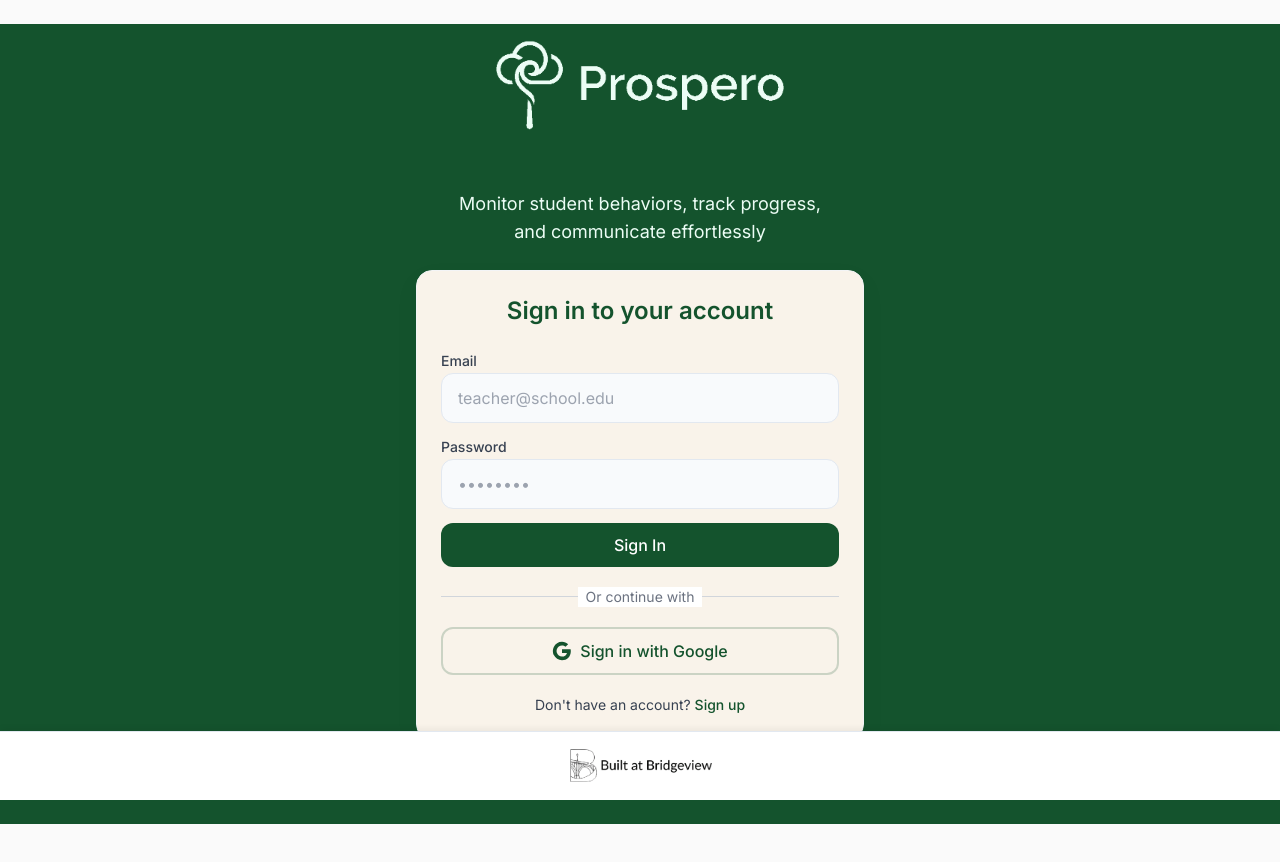
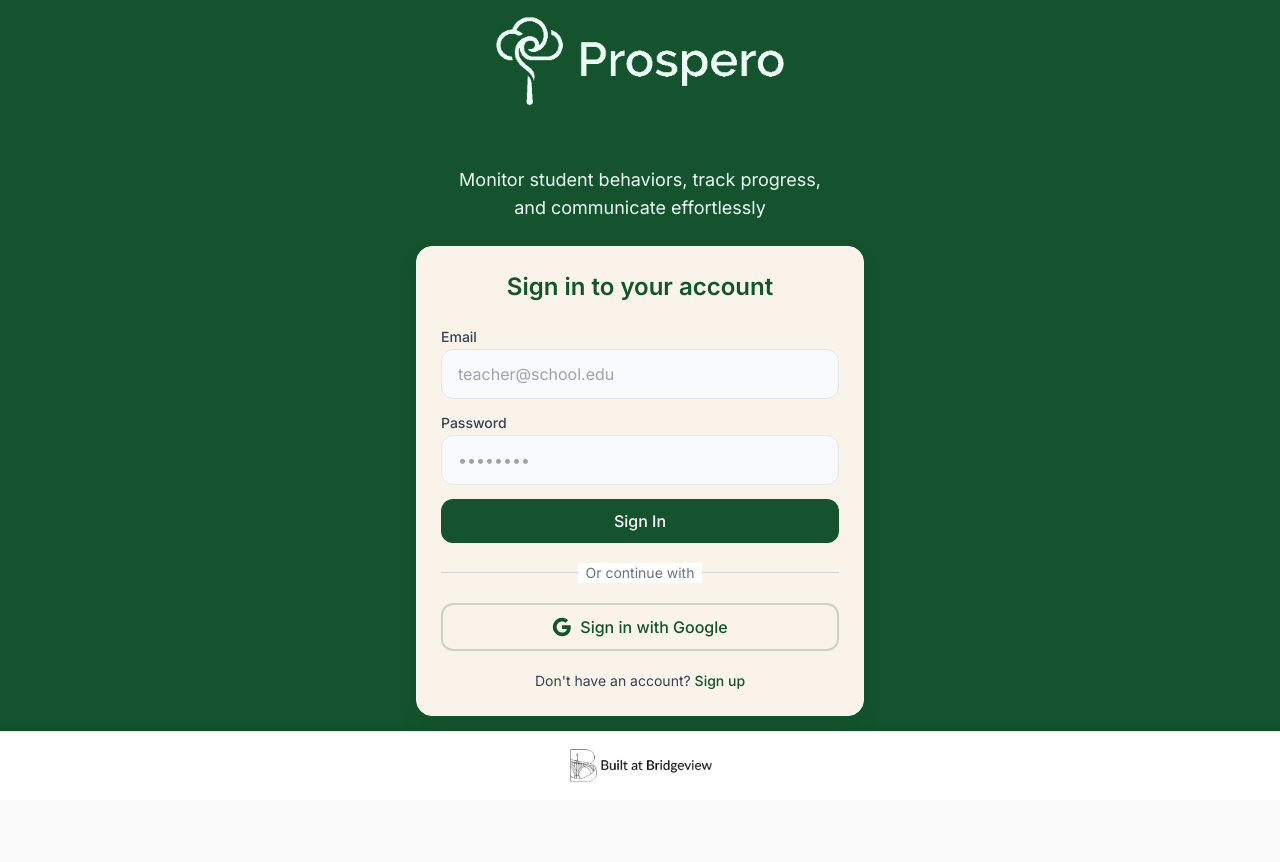
Before and after one commit to cjschmied210/prosperosclass, a Next.js app: page / in a window 1280 px wide. Shown: the top 862 px of the page. Built offline with nearby package versions, Linux system fonts and the light colour scheme; no server answers.

Commit message:
style: remove top padding from main layout to eliminate gap below navbar

```diff
--- a/app/layout.tsx
+++ b/app/layout.tsx
@@ -19,7 +19,7 @@ export default function RootLayout({
             <body>
                 <AuthProvider>
                     <Navbar />
-                    <main className="pb-24 pt-6 w-full">{children}</main>
+                    <main className="pb-24 w-full">{children}</main>
                     <div className="fixed bottom-0 left-0 w-full bg-white border-t border-slate-200 z-50 py-3 flex justify-center items-center shadow-[0_-4px_6px_-1px_rgba(0,0,0,0.05)]">
                         <Image
                             src="/Built at Bridgeview2.png"
```
